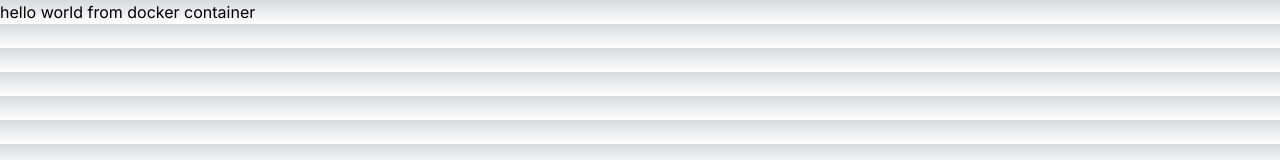
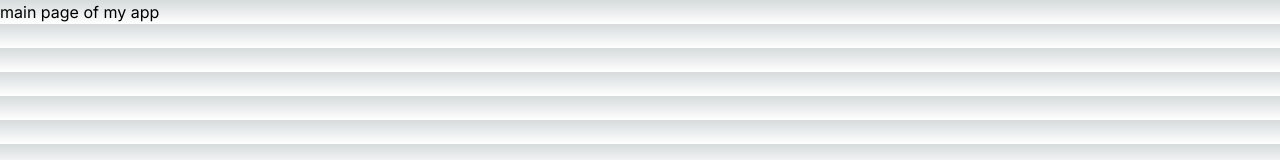
Before and after one commit to skagn4929/Next.js14-Project, a Next.js app: page / in a window 1280 px wide. Shown: the top 160 px of the page. Built offline with nearby package versions, Linux system fonts and the light colour scheme.

Commit message:
pages part

```diff
--- a/src/app/page.tsx
+++ b/src/app/page.tsx
@@ -1,3 +1,3 @@
 export default function Home() {
-  return <main>hello world from docker container</main>;
+  return <div>main page of my app</div>;
 }
--- /dev/null
+++ b/src/app/profile/[id]/page.tsx
@@ -0,0 +1,9 @@
+"use client";
+
+import { useParams } from "next/navigation";
+
+export default function ProfileID() {
+  const params = useParams();
+  console.log(params.id);
+  return <div>my id profile page</div>;
+}
--- /dev/null
+++ b/src/app/profile/[id]/post/[postId]/page.tsx
@@ -0,0 +1,14 @@
+"use client";
+
+import { useParams } from "next/navigation";
+
+export default function ProfileIDPostID() {
+  const params = useParams();
+  console.log("id");
+  console.log(params.id);
+  console.log("postId");
+  console.log(params.postId);
+
+  // eslint-disable-next-line react/no-unescaped-entities
+  return <div>my id profile's posts page</div>;
+}
--- /dev/null
+++ b/src/app/profile/[id]/post/page.tsx
@@ -0,0 +1,4 @@
+export default function ProfileIDPosts() {
+  // eslint-disable-next-line react/no-unescaped-entities
+  return <div>my id profile's post page</div>;
+}
--- /dev/null
+++ b/src/app/profile/page.tsx
@@ -0,0 +1,3 @@
+export default function Profile() {
+  return <div>my profile page</div>;
+}
```
Also changed, not shown: 1 other file (tests, documents, lock files or other folders).
